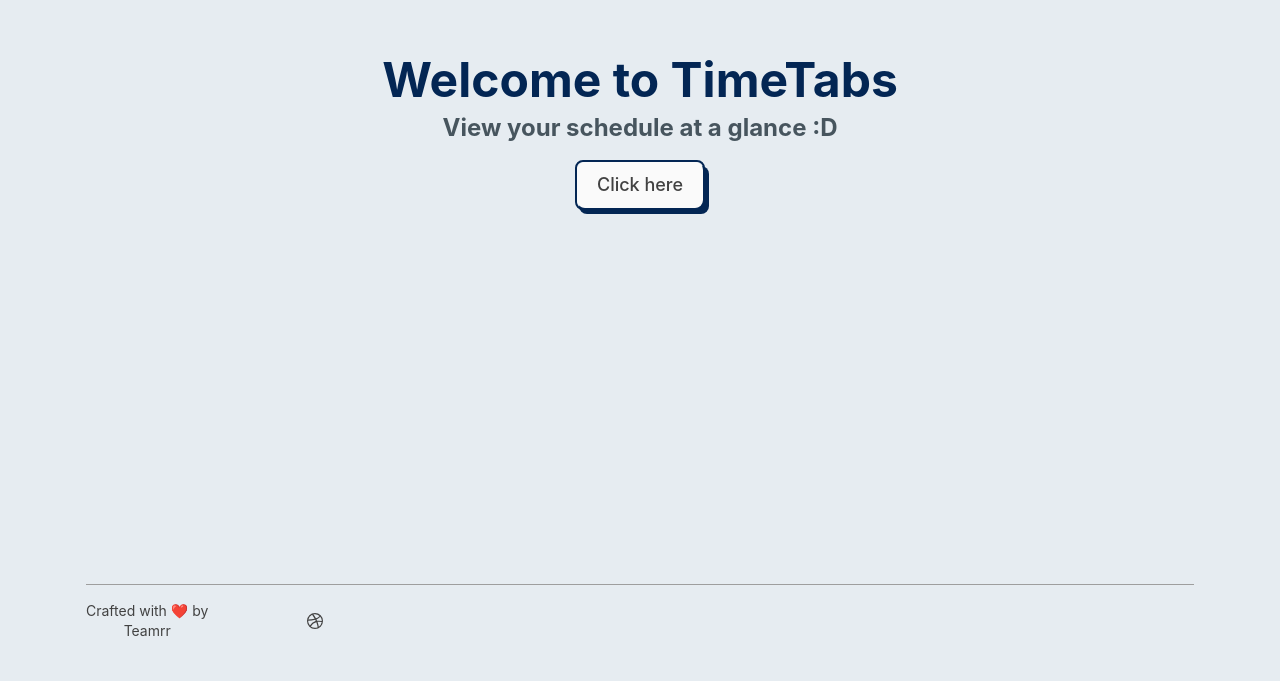
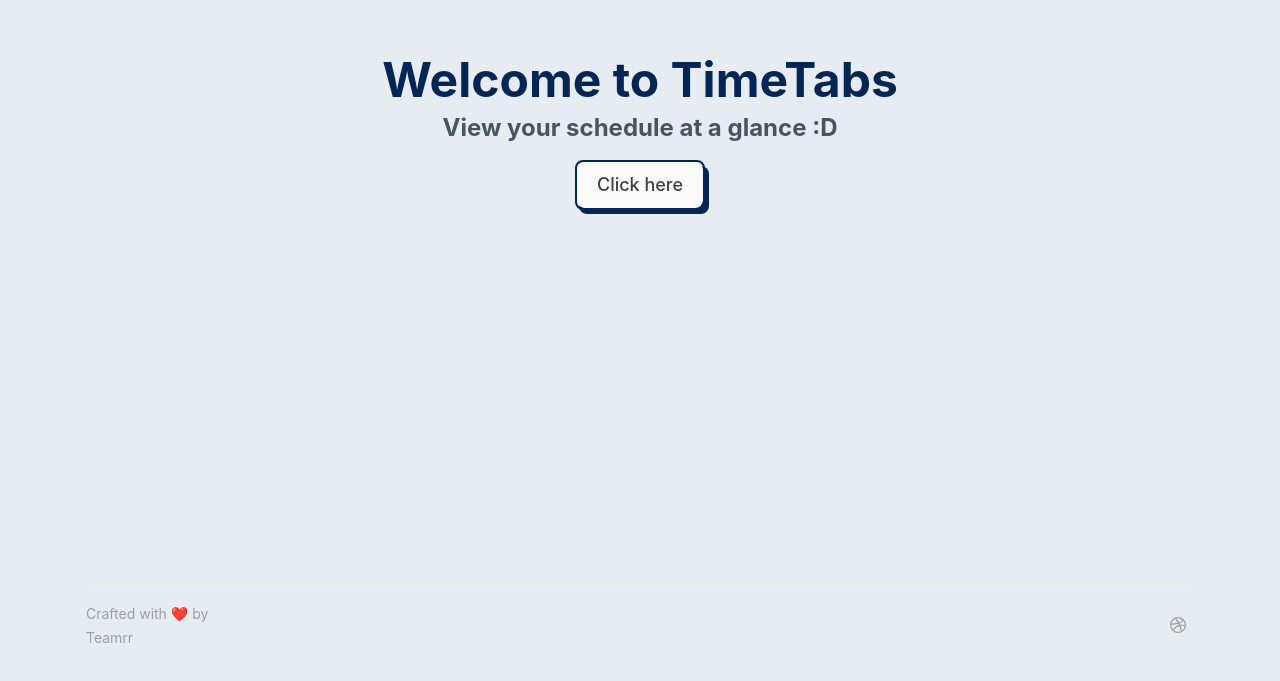
Before and after one commit to teammrr/TimeTabss, a React (Create React App) app: page / in a window 1280 px wide. Shown: the part 264-945 px from the top of the page. Built offline with nearby package versions, Linux system fonts and the light colour scheme; what pocketbase would draw is missing.

Commit message:
update footer

```diff
--- a/src/components/footer.jsx
+++ b/src/components/footer.jsx
@@ -1,21 +1,23 @@
 export default function Footer() {
   return (
-    <footer className="">
+    <footer>
       <div className="mx-auto max-w-screen-xl pl-4 pr-4 py-4 lg:py-8">
-        <hr className="my-2 border-gray-500 sm:mx-auto lg:my-4" />
-        <div className="sm:flex sm:items-center sm:justify-between  ">
-          <div className="grid grid-cols-2 ">
-            <span className="text-sm text-gray-800 sm:text-center  ">
+        <hr className="my-2 border-gray-200 sm:mx-auto lg:my-4" />
+        <div className="">
+          <div className="flex justify-between">
+            <div>
+              <span className="text-sm text-gray-500 sm:text-center  ">
                 {" "}
                 Crafted with ❤️ by <br />
                 <a href="https://teamrr.live/" className="hover:underline">
                   Teamrr
                 </a>
               </span>
+            </div>
             <div className="flex items-center justify-end pr-2">
               <a
-                href="https://teamrr.live/"
-                className="text-gray-800 hover:text-gray-900 "
+                href="https://teamrr.live"
+                className="text-gray-500 hover:text-gray-900 "
               >
                 <svg
                   className="w-4 h-4 "
```
Lines whose indentation alone changed are shown as unchanged.
